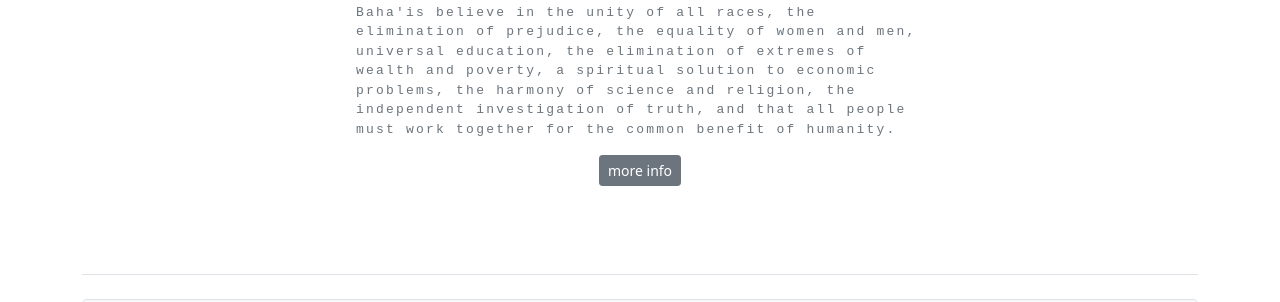
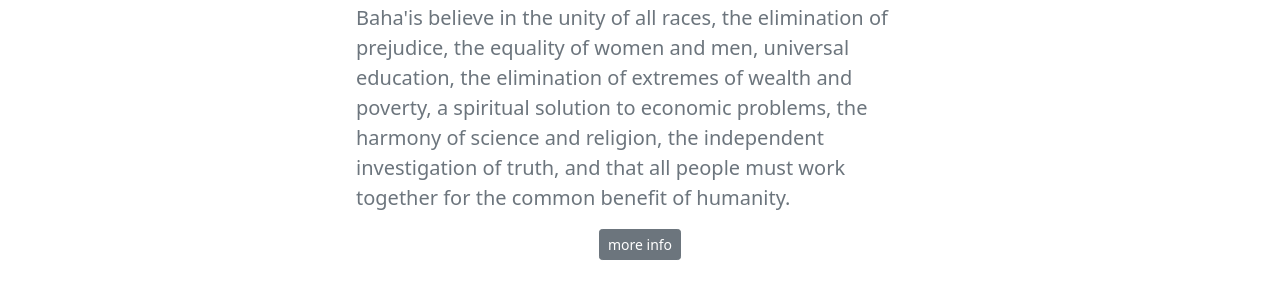
Before and after one commit to themysticalrealities/themysticalrealities.github.io, a plain HTML site: page baha.html in a window 1280 px wide. Shown: the part 167-469 px from the top of the page. Drawn offline with nearby package versions, Linux system fonts and the light colour scheme.

Commit message:
implement same readability changes as with index.

```diff
--- a/baha.html
+++ b/baha.html
@@ -42,7 +42,7 @@
             <div class="col-lg-6 col-md-8 mx-auto">
                 <h1 class="fw-light text-center display-5">The Baha'i Faith</h1>
                 <div class="d-flex justify-content-evenly container-sm">
-                    <p class="subheader lead text-muted">Baha'is believe in the unity of all races, the elimination of
+                    <p class="lead lead text-muted">Baha'is believe in the unity of all races, the elimination of
                         prejudice, the equality of women and men, universal education, the elimination of extremes of
                         wealth and poverty, a spiritual solution to economic problems, the harmony of science and
                         religion, the independent investigation of truth, and that all people must work together for the
--- a/styles/baha.css
+++ b/styles/baha.css
@@ -1,5 +1,4 @@
 .subheader {
-    font-family: monospace;
     letter-spacing: 0.17em;
     font-size: medium;
 }
```
